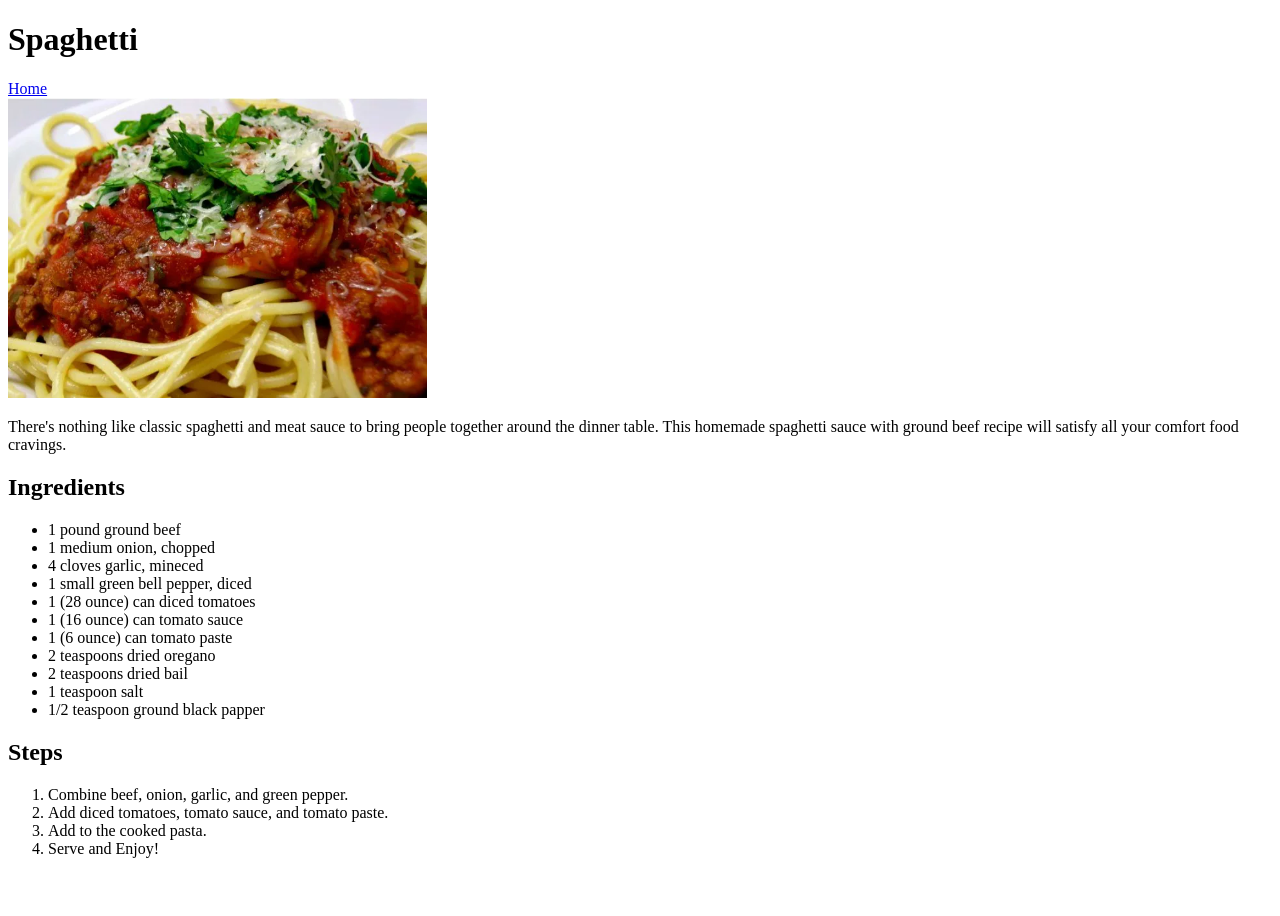
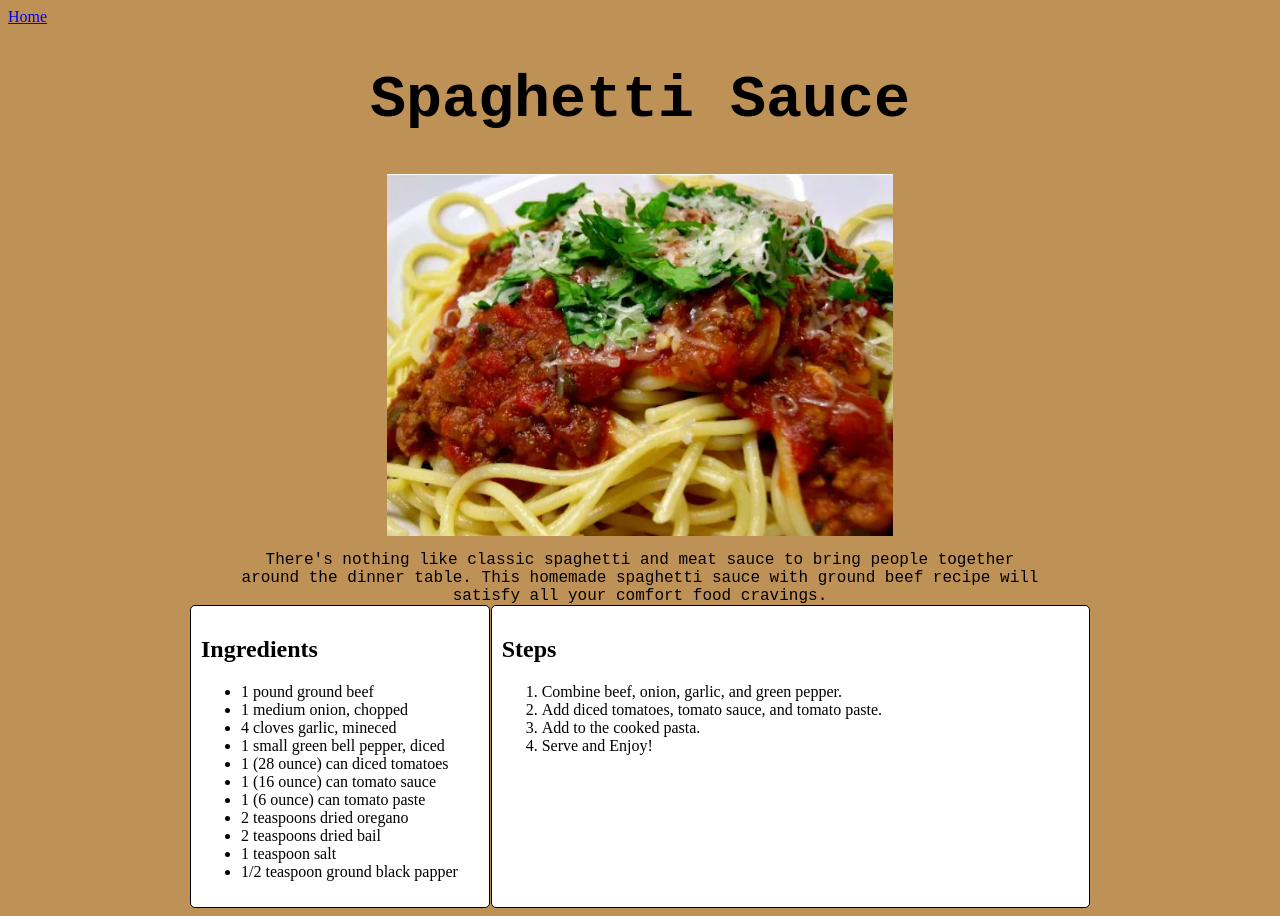
Before and after one commit to pirgor/odin-recipes, a plain HTML site: page recipes/spaghetti.html in a window 1280 px wide. Before the commit the page ends 874 px from the top, so only its background shows below. Drawn offline with Linux system fonts and the light colour scheme.

Commit message:
Added css and modified the recipe pages.

```diff
--- a/recipes/spaghetti.html
+++ b/recipes/spaghetti.html
@@ -1,20 +1,26 @@
 <!DOCTYPE html>
 <html lang="en">
+
 <head>
   <meta charset="UTF-8" />
   <meta name="viewport" content="width=device-width, initial-scale=1.0" />
-    <title>Spaghetti</title>
+  <title>Spaghetti Sauce</title>
+  <link rel="stylesheet" href="../styles.css" />
 </head>
+
 <body>
-    <h1>Spaghetti</h1>
   <a href="../index.html">Home</a>
-    <br />
+  <div class="titleBanner">
+    <h1>Spaghetti Sauce</h1>
     <img src="../images/spaghetti.webp" height="300" alt="Image of Spaghetti">
     <p>
       There's nothing like classic spaghetti and meat sauce to bring people
       together around the dinner table. This homemade spaghetti sauce with
       ground beef recipe will satisfy all your comfort food cravings.
     </p>
+  </div>
+  <div class="container">
+    <div class="box">
       <h2>Ingredients</h2>
       <ul>
         <li>1 pound ground beef</li>
@@ -29,7 +35,8 @@
         <li>1 teaspoon salt</li>
         <li>1/2 teaspoon ground black papper</li>
       </ul>
-
+    </div>
+    <div class="box">
       <h2>Steps</h2>
       <ol>
         <li>Combine beef, onion, garlic, and green pepper.</li>
@@ -37,5 +44,8 @@
         <li>Add to the cooked pasta.</li>
         <li>Serve and Enjoy!</li>
       </ol>
+    </div>
+  </div>
 </body>
+
 </html>
--- /dev/null
+++ b/styles.css
@@ -0,0 +1,47 @@
+/** Global Styles **/
+* {
+    background-color: rgb(190, 145, 86)
+}
+
+h1 {
+    font-size: 60px;
+}
+
+/**Title And Banner Styles**/
+.titleBanner {
+    display: block;
+    text-align: center;
+    font-family: 'Courier New', sans-serif, Verdana;
+}
+
+.titleBanner img {
+    width: 40%;
+    height: auto;
+    max-height: 600px;
+}
+
+.titleBanner p {
+    padding-top: 10px;
+    margin: 0 auto;
+    max-width: 800px;
+}
+
+/** Ingredients and Step-by-Step Styles **/
+
+.container {
+    display: grid;
+    grid-template-columns: 0.5fr 1fr;
+    gap: 1px;
+    max-width: 900px;
+    margin: 0 auto;
+}
+
+.box {
+    padding: 10px;
+    border: 1px solid black;
+    border-radius: 5px;
+    background-color: white;
+}
+.box p, h2, ul, ol, li, h3{
+    background-color: white;
+}
```
Also changed, not shown: recipes/lasagna.html (+14 -4 lines), recipes/shrimp-scampi.html (+14 -2 lines), images/lasagna.jpg (added), images/shrimp.jpeg (added). Lines whose indentation alone changed are shown as unchanged.
